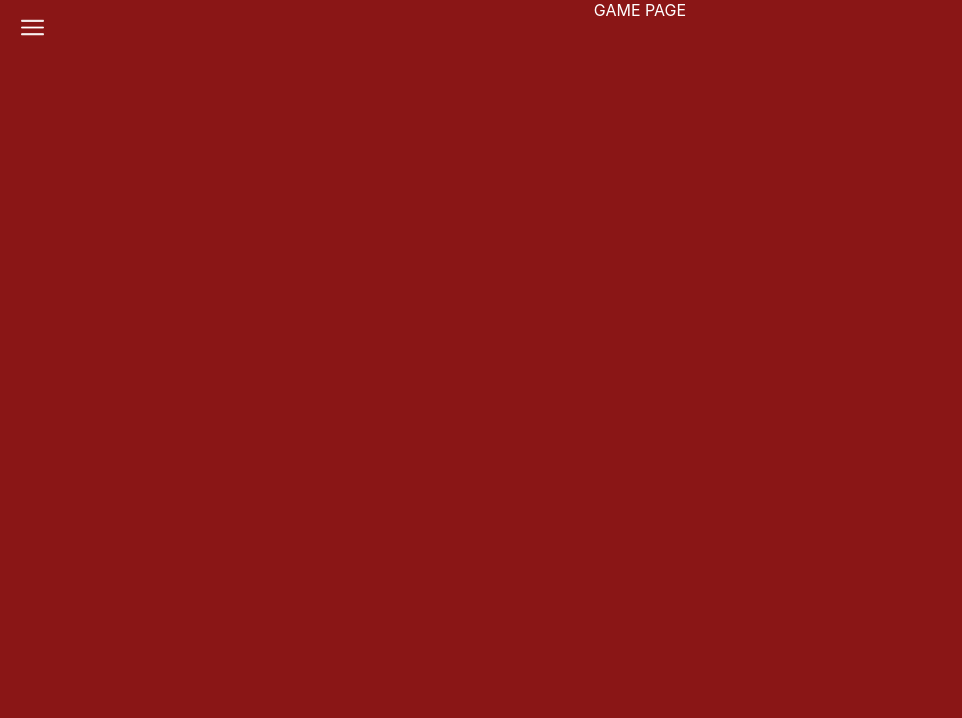
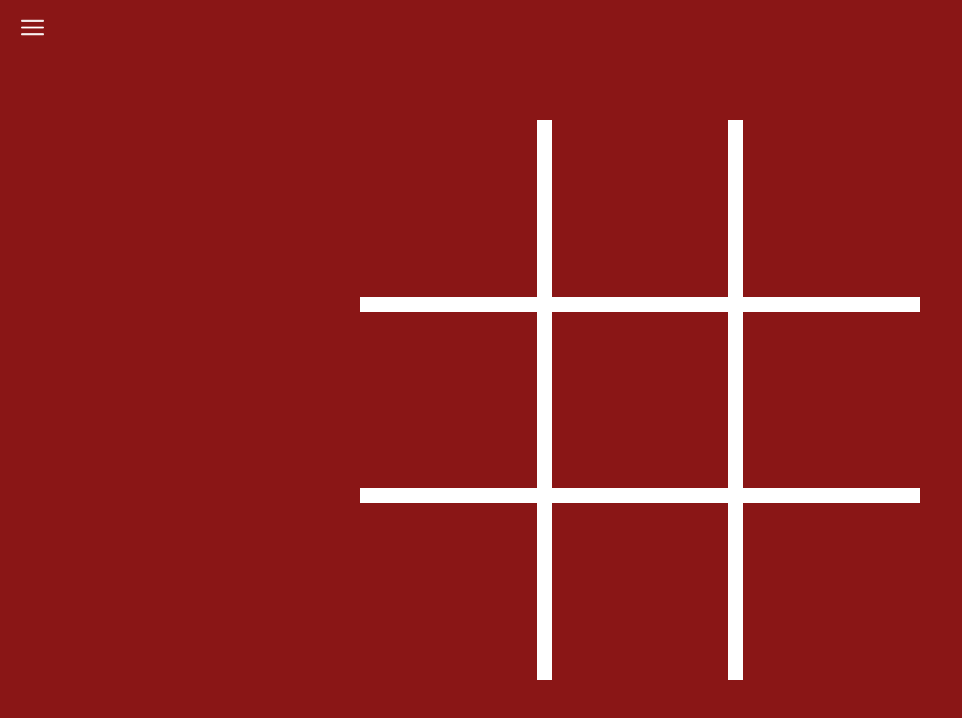
Before and after one commit to Paveu99/Tic-Tac-Toe-Front, a React (Vite) app: page /game in a window 1280 px wide. Shown: the top 718 px of the page, without its empty margins (0-962 px from the left). Built offline with nearby package versions, Linux system fonts and the light colour scheme.

Commit message:
Game view for /game route created

```diff
--- a/src/views/GamePage.tsx
+++ b/src/views/GamePage.tsx
@@ -1,3 +1,8 @@
+import '../components/styles/GameView.scss'
+import {Board} from "../components/board/Board.tsx";
+
 export const GamePage = () => {
-    return <div style={{textAlign: "center"}}>GAME PAGE</div>
+    return <div className="page_view">
+        <Board/>
+    </div>
 }
```
